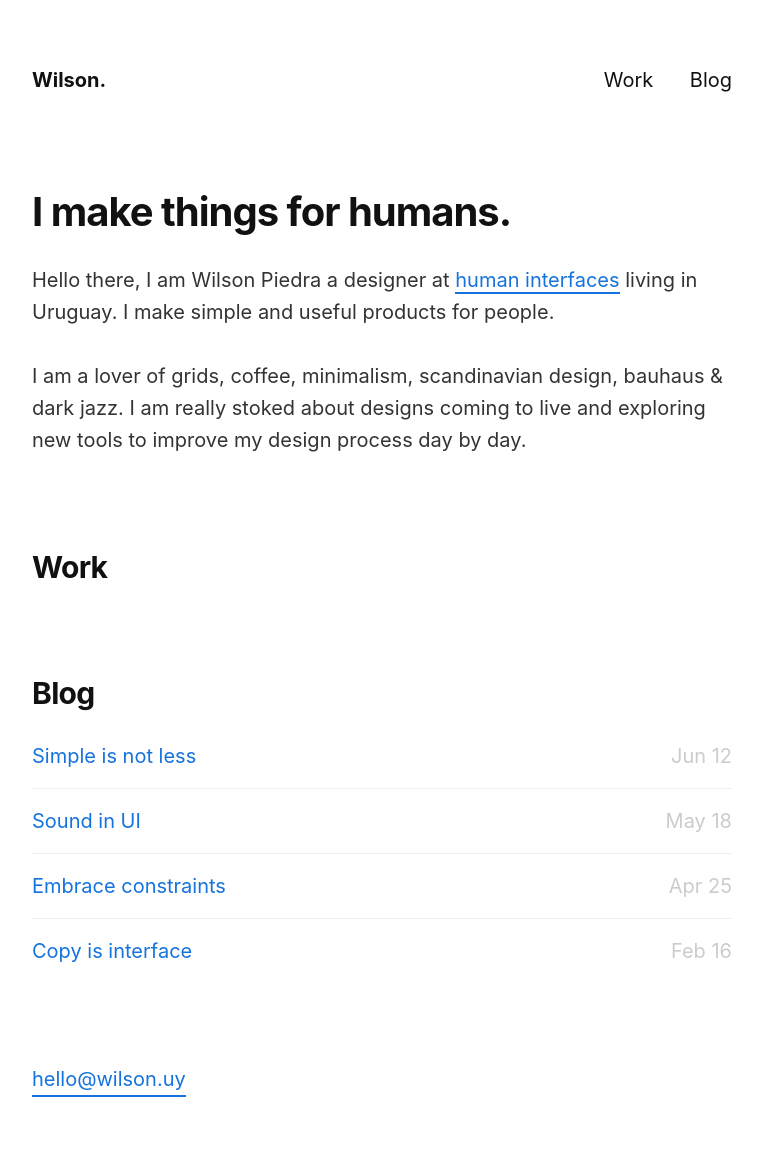
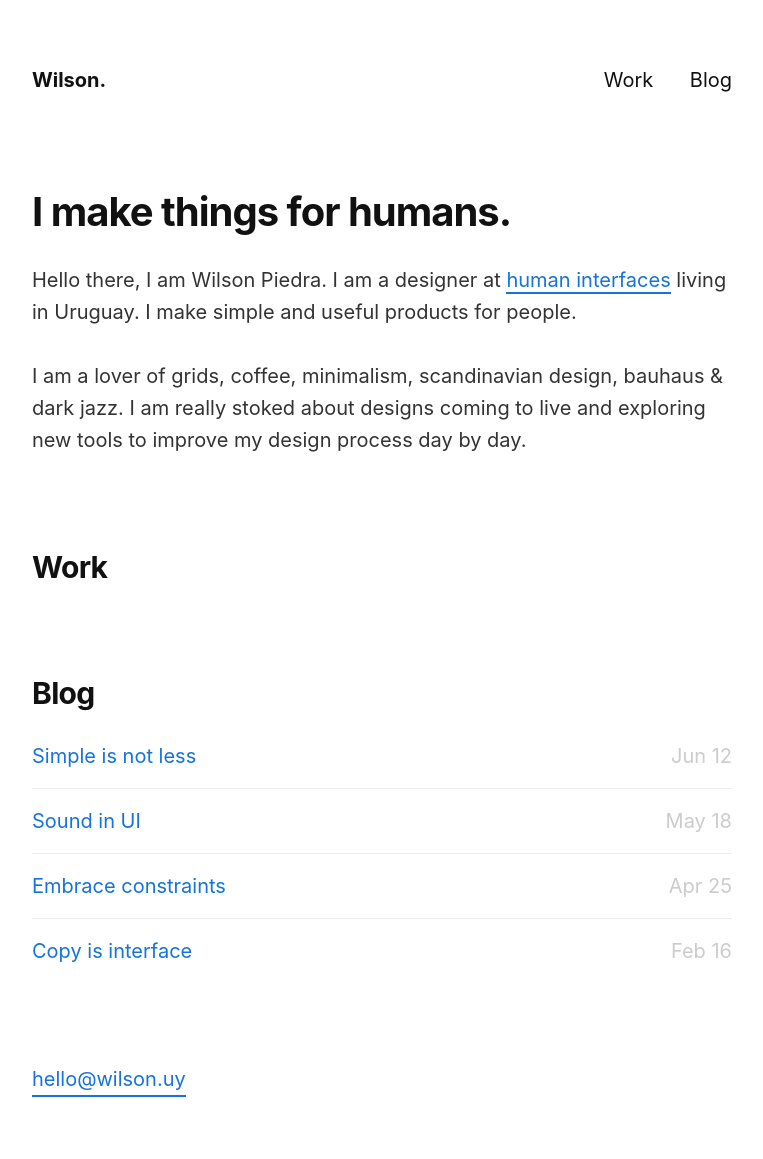
Before and after one commit to wilsonpiedra/wilsonpiedra.github.io, a Jekyll site: the page built from index2.html, in a window 1280 px wide. Shown: the whole page, without its empty margins (258-1021 px from the left). Built offline with Jekyll 4.4.1, drawn with Linux system fonts in a browser that asks for light colours; nearby versions of some CDN libraries.

Commit message:
Update index2.html

```diff
--- a/index2.html
+++ b/index2.html
@@ -3,7 +3,7 @@ layout: default
 ---
 <div class="home">
 <h1 class="animated fadeIn">I make things for humans.</h1>
-<p class="animated fadeIn">Hello there<span id="dot">,</span> I am Wilson Piedra a designer at <a href="http://humaninterfaces.design">human interfaces</a> living in Uruguay<span id="dot">.</span> I make simple and useful products for people<span id="dot">.</span></p>
+<p class="animated fadeIn">Hello there<span id="dot">,</span> I am Wilson Piedra. I am a designer at <a href="http://humaninterfaces.design">human interfaces</a> living in Uruguay<span id="dot">.</span> I make simple and useful products for people<span id="dot">.</span></p>
 <p class="animated fadeIn">I am a lover of grids<span id="dot">,</span> coffee<span id="dot">,</span> minimalism<span id="dot">,</span> scandinavian design<span id="dot">,</span> bauhaus & dark jazz<span id="dot">.</span> I am really stoked about designs coming to live and exploring new tools to improve my design process day by day<span id="dot">.</span></p>
 <h2>Work</h2>
 <h2>Blog</h2>
```
